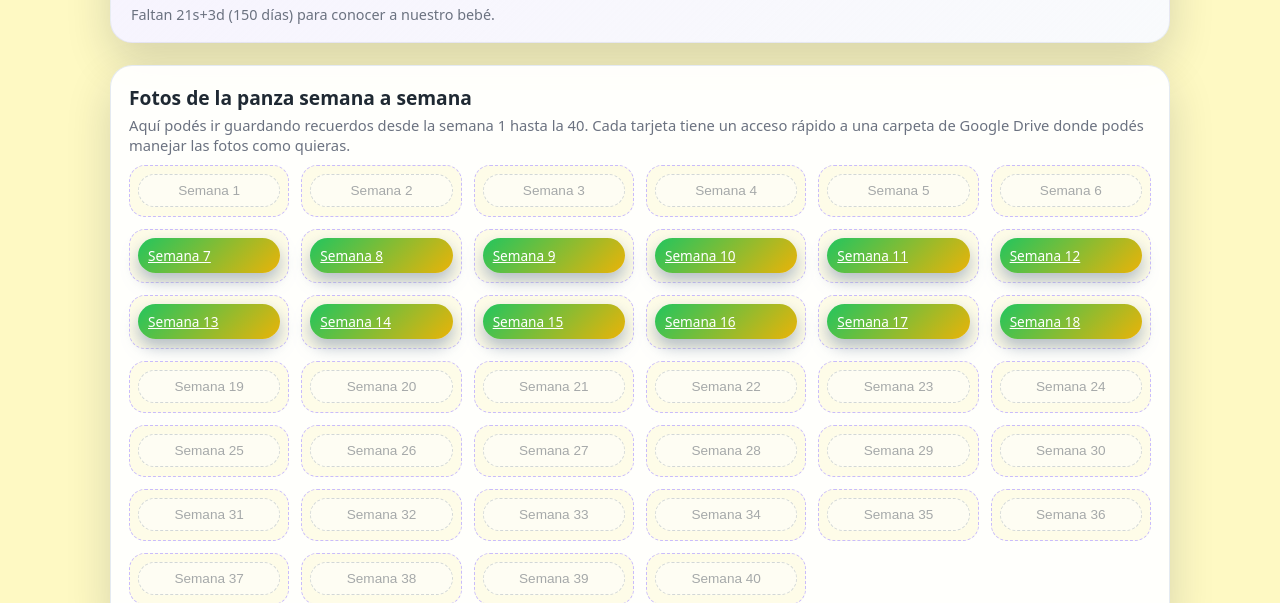
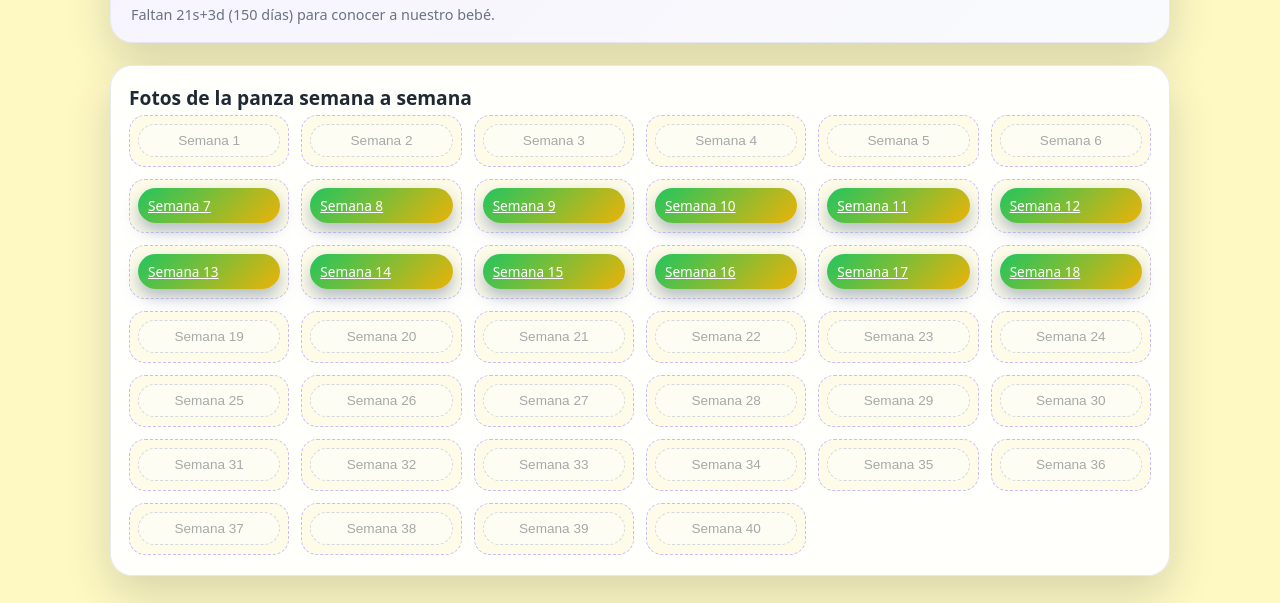
Before and after one commit to AlexScigalszky/baby, a plain HTML site: page index.html in a window 1280 px wide. Shown: the part 497-1100 px from the top of the page. Drawn offline with Linux system fonts and the light colour scheme.

Commit message:
Tweak layout and styles for baby countdown page

```diff
--- a/index.html
+++ b/index.html
@@ -78,11 +78,6 @@
         <section class="photos-section">
           <div class="photos-header">
             <h2>Fotos de la panza semana a semana</h2>
-            <p>
-              Aquí podés ir guardando recuerdos desde la semana 1 hasta la 40.
-              Cada tarjeta tiene un acceso rápido a una carpeta de Google Drive
-              donde podés manejar las fotos como quieras.
-            </p>
           </div>
 
           <div class="weeks-grid" id="weeks-grid">
```
